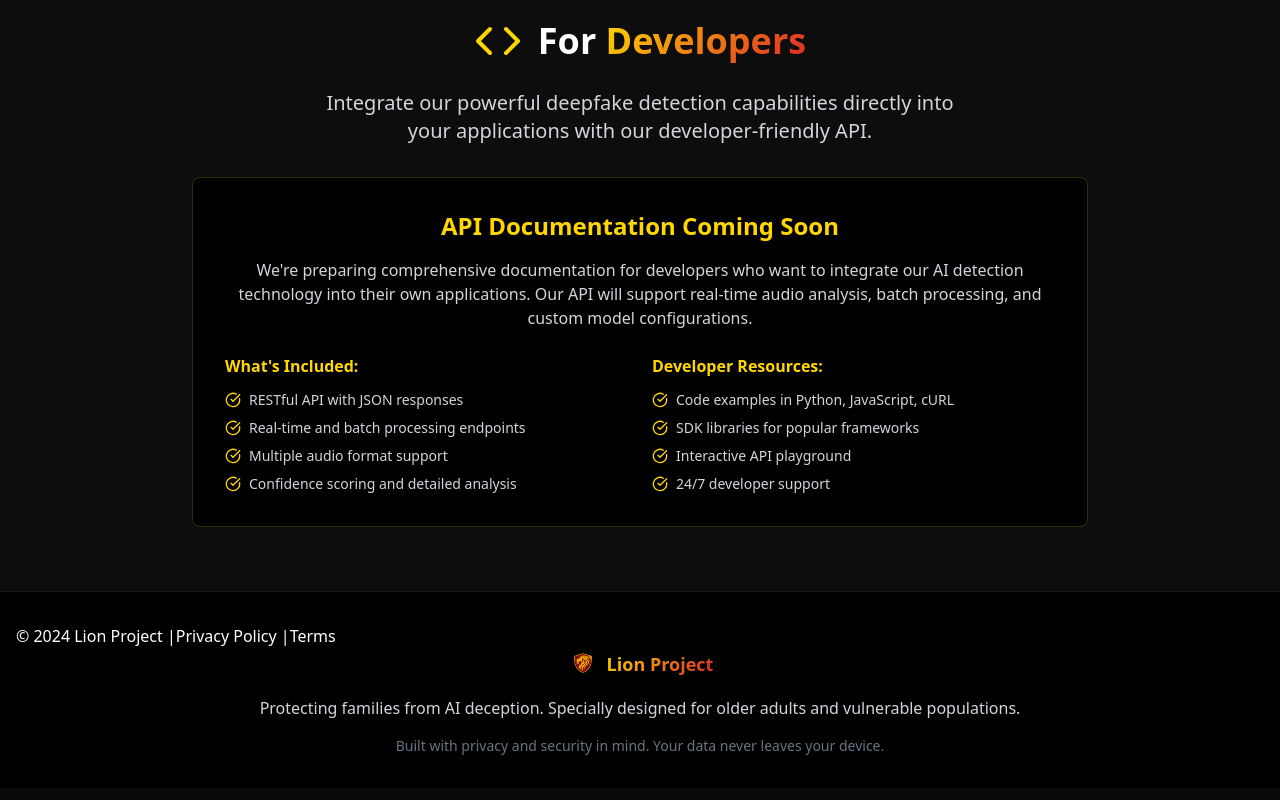
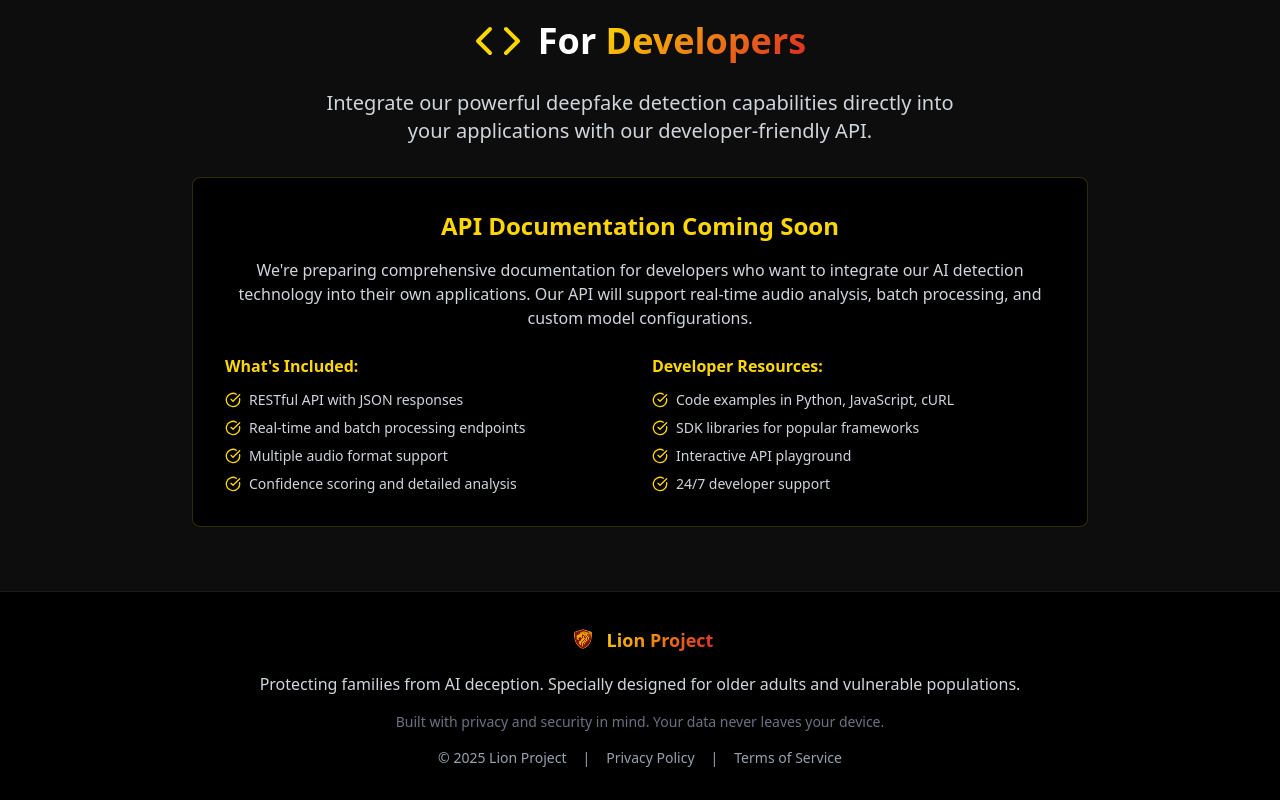
Before and after one commit to pauliano22/lion-project, a Next.js app: page / in a window 1280 px wide. Shown: the part 3452-4252 px from the top of the page. Built offline with nearby package versions, Linux system fonts and the light colour scheme.

Commit message:
center footer

```diff
--- a/app/page.tsx
+++ b/app/page.tsx
@@ -409,10 +409,6 @@ export default function Home() {
 
       {/* Footer */}
       <footer className="border-t border-gray-dark py-8 px-4">
-        <p>&copy; 2024 Lion Project |
-          <a href="/privacy-policy">Privacy Policy</a> |
-          <a href="/terms">Terms</a>
-        </p>
         <div className="container mx-auto text-center">
           <div className="flex items-center justify-center space-x-2 mb-4">
             <Image
@@ -427,9 +423,20 @@ export default function Home() {
           <p className="text-gray-300 mb-4">
             Protecting families from AI deception. Specially designed for older adults and vulnerable populations.
           </p>
-          <p className="text-sm text-gray-500">
+          <p className="text-sm text-gray-500 mb-4">
             Built with privacy and security in mind. Your data never leaves your device.
           </p>
+          <div className="flex items-center justify-center space-x-4 text-sm text-gray-400">
+            <span>&copy; 2025 Lion Project</span>
+            <span>|</span>
+            <a href="/privacy-policy" className="hover:text-gold transition-colors">
+              Privacy Policy
+            </a>
+            <span>|</span>
+            <a href="/terms" className="hover:text-gold transition-colors">
+              Terms of Service
+            </a>
+          </div>
         </div>
       </footer>
     </div>
```
